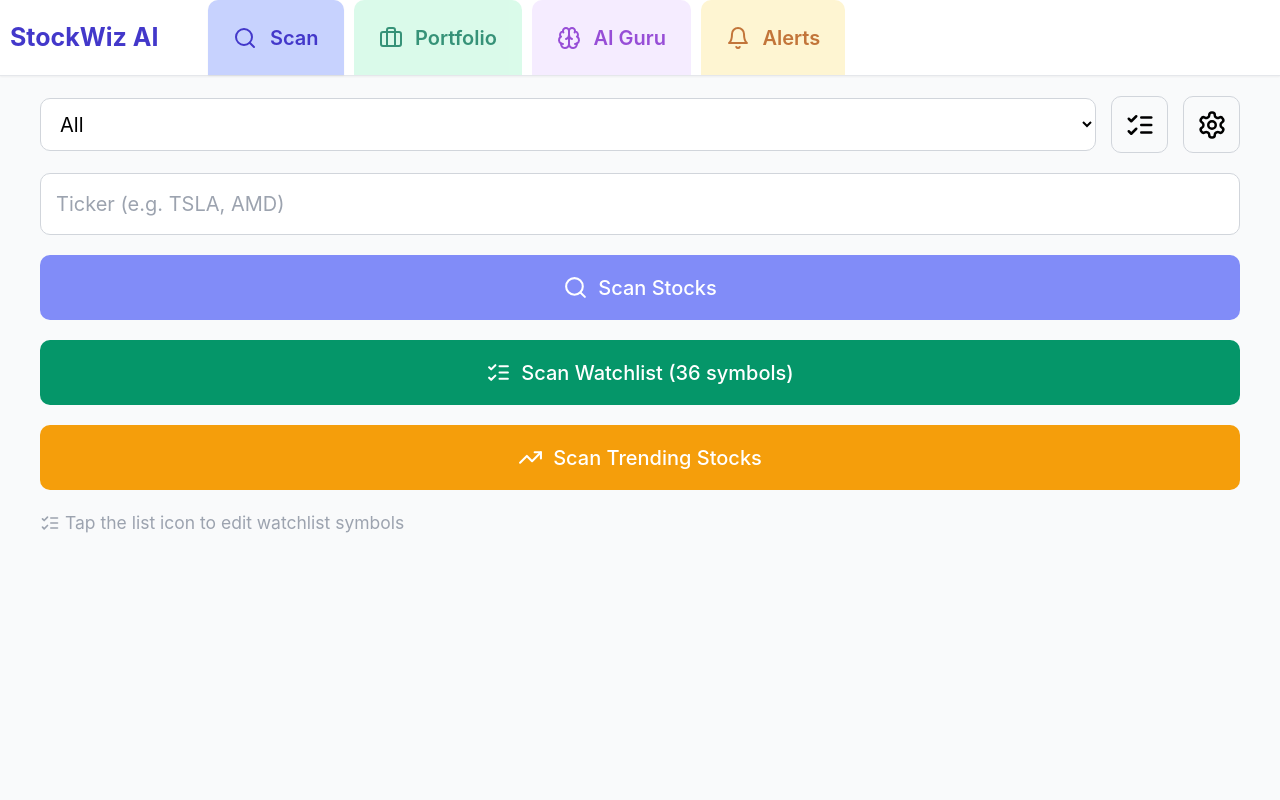
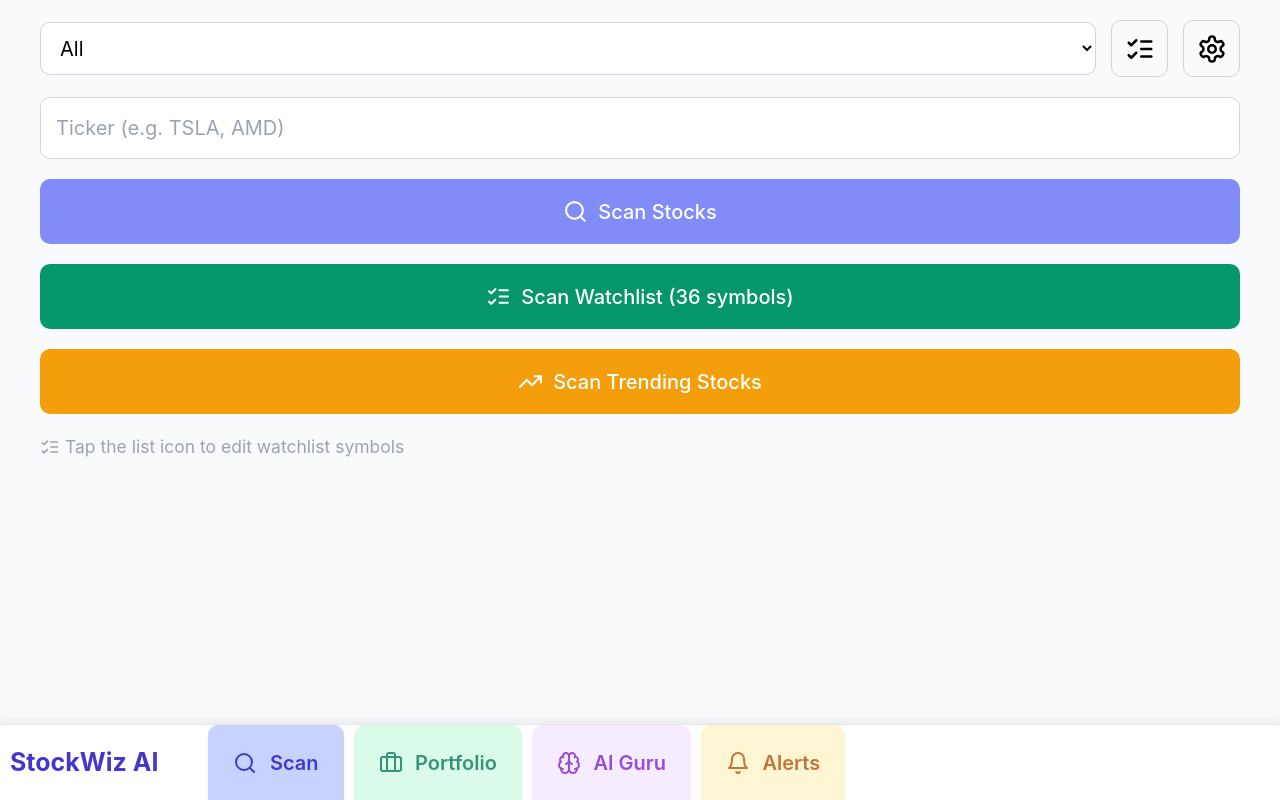
Before and after one commit to prakash421/StockWizAi-Web, a Next.js app: page / in a window 1280 px wide. Built offline with nearby package versions, Linux system fonts and the light colour scheme.

Commit message:
Revert nav to bottom, add extra padding below content

```diff
--- a/src/app/layout.tsx
+++ b/src/app/layout.tsx
@@ -12,10 +12,10 @@
     <html lang="en">
       <body className="bg-gray-50 min-h-screen">
         <div className="flex flex-col min-h-screen">
-          <NavBar />
-          <main className="flex-1 max-w-5xl mx-auto w-full px-3 sm:px-6 lg:px-8 py-4">
+          <main className="flex-1 max-w-5xl mx-auto w-full px-3 sm:px-6 lg:px-8 py-4 pb-28">
             {children}
           </main>
+          <NavBar />
         </div>
       </body>
     </html>
--- a/src/components/NavBar.tsx
+++ b/src/components/NavBar.tsx
@@ -14,7 +14,7 @@
   const pathname = usePathname();
 
   return (
-    <nav className="sticky top-0 bg-white border-b border-gray-200 z-50 shadow-sm">
+    <nav className="fixed bottom-0 left-0 right-0 bg-white border-t border-gray-200 z-50 shadow-[0_-2px_10px_rgba(0,0,0,0.08)]">
       <div className="max-w-5xl mx-auto flex justify-around md:justify-start md:gap-2 px-2">
         {/* Logo - desktop only */}
         <div className="hidden md:flex items-center mr-8 py-4">
```
